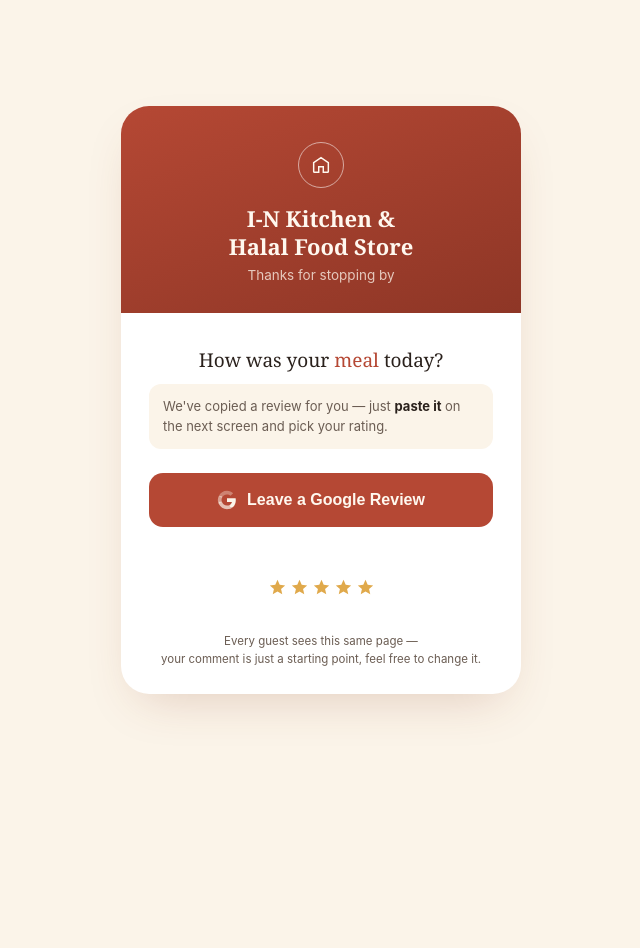
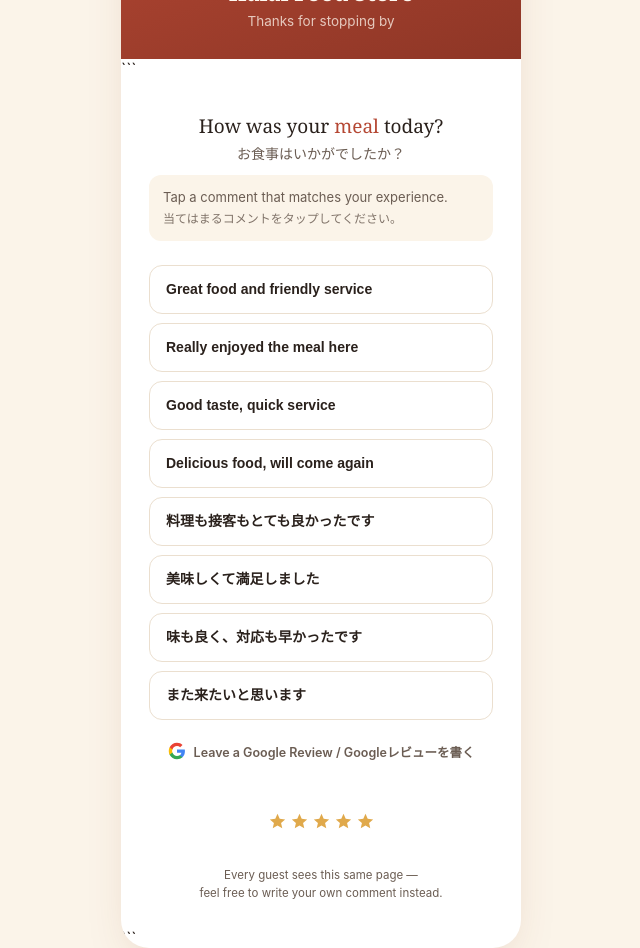
Before and after one commit to indsahilsharma-pixel/Review-page, a plain HTML site: page index.html in a window 1280 px wide. Shown: the whole page, without its empty margins (319-959 px from the left). Before the commit the page ends 800 px from the top, so only its background shows below. Drawn offline with Linux system fonts and the light colour scheme.

Commit message:
Update index.html

````diff
--- a/index.html
+++ b/index.html
@@ -94,6 +94,25 @@ margin-bottom: 10px;
 
 .prompt .accent { color: #B54834; }
 
+.prompt .jp,
+.hint .jp {
+display: block;
+font-family: ‘Manrope’, sans-serif;
+font-weight: 500;
+}
+
+.prompt .jp {
+font-size: 14px;
+color: #6B5D53;
+margin-top: 4px;
+}
+
+.hint .jp {
+font-size: 12px;
+margin-top: 3px;
+opacity: 0.85;
+}
+
 .hint {
 font-size: 13px;
 color: #6B5D53;
@@ -107,31 +126,48 @@ text-align: left;
 
 .hint strong { color: #2A211C; }
 
-.cta {
+.options {
+display: flex;
+flex-direction: column;
+gap: 9px;
+margin-bottom: 18px;
+}
+
+.opt {
+width: 100%;
+text-align: left;
+padding: 13px 16px;
+background: #FFFFFF;
+color: #2A211C;
+border: 1.5px solid #EBDFCF;
+border-radius: 13px;
+font-family: ‘Manrope’, sans-serif;
+font-size: 14px;
+line-height: 1.5;
+font-weight: 600;
+cursor: pointer;
+transition: transform 0.12s ease, border-color 0.12s ease, background 0.12s ease;
+}
+
+.opt:active {
+transform: scale(0.98);
+background: #FBF4E9;
+border-color: #B54834;
+}
+
+.google-cta {
 display: flex;
 align-items: center;
 justify-content: center;
-gap: 10px;
-width: 100%;
-padding: 17px 20px;
-background: #B54834;
-color: #FFF8EF;
-border: none;
-border-radius: 14px;
-font-family: ‘Manrope’, sans-serif;
-font-size: 16px;
-font-weight: 700;
-text-decoration: none;
-transition: transform 0.15s ease, background 0.15s ease;
-cursor: pointer;
+gap: 8px;
+padding-top: 4px;
 }
 
-.cta:active {
-transform: scale(0.97);
-background: #8E3626;
+.google-cta span {
+font-size: 12.5px;
+color: #6B5D53;
+font-weight: 600;
 }
-
-.cta svg { width: 20px; height: 20px; flex-shrink: 0; }
 
 .status {
 font-size: 12.5px;
@@ -171,17 +207,29 @@ line-height: 1.6;
       <p>Thanks for stopping by</p>
     </div>
 
+```
+<div class="body">
+  <p class="prompt">How was your <span class="accent">meal</span> today?<br><span class="jp">お食事はいかがでしたか？</span></p>
 
-<div class="body">
-  <p class="prompt">How was your <span class="accent">meal</span> today?</p>
+  <p class="hint">Tap a comment that matches your experience.<br><span class="jp">当てはまるコメントをタップしてください。</span></p>
 
-  <p class="hint">We've copied a review for you — just <strong>paste it</strong> on the next screen and pick your rating.</p>
+  <div class="options" id="options">
+    <button class="opt" data-text="Great food and friendly service">Great food and friendly service</button>
+    <button class="opt" data-text="Really enjoyed the meal here">Really enjoyed the meal here</button>
+    <button class="opt" data-text="Good taste, quick service">Good taste, quick service</button>
+    <button class="opt" data-text="Delicious food, will come again">Delicious food, will come again</button>
+    <button class="opt" data-text="料理も接客もとても良かったです">料理も接客もとても良かったです</button>
+    <button class="opt" data-text="美味しくて満足しました">美味しくて満足しました</button>
+    <button class="opt" data-text="味も良く、対応も早かったです">味も良く、対応も早かったです</button>
+    <button class="opt" data-text="また来たいと思います">また来たいと思います</button>
+  </div>
 
-  <button class="cta" id="reviewBtn">
-    <svg viewBox="0 0 24 24"><path fill="#FBF4E9" d="M22.56 12.25c0-.78-.07-1.53-.2-2.25H12v4.26h5.92c-.26 1.37-1.04 2.53-2.21 3.31v2.77h3.57c2.08-1.92 3.28-4.74 3.28-8.09z"/><path fill="#FBF4E9" d="M12 23c2.97 0 5.46-.98 7.28-2.66l-3.57-2.77c-.98.66-2.23 1.06-3.71 1.06-2.86 0-5.29-1.93-6.16-4.53H2.18v2.84C3.99 20.53 7.7 23 12 23z" opacity="0.7"/><path fill="#FBF4E9" d="M5.84 14.09c-.22-.66-.35-1.36-.35-2.09s.13-1.43.35-2.09V7.07H2.18C1.43 8.55 1 10.22 1 12s.43 3.45 1.18 4.93l2.85-2.22.81-.62z" opacity="0.5"/><path fill="#FBF4E9" d="M12 5.38c1.62 0 3.06.56 4.21 1.64l3.15-3.15C17.45 2.09 14.97 1 12 1 7.7 1 3.99 3.47 2.18 7.07l3.66 2.84c.87-2.6 3.3-4.53 6.16-4.53z" opacity="0.35"/>
+  <div class="google-cta">
+    <svg viewBox="0 0 24 24" width="18" height="18"><path fill="#4285F4" d="M22.56 12.25c0-.78-.07-1.53-.2-2.25H12v4.26h5.92c-.26 1.37-1.04 2.53-2.21 3.31v2.77h3.57c2.08-1.92 3.28-4.74 3.28-8.09z"/><path fill="#34A853" d="M12 23c2.97 0 5.46-.98 7.28-2.66l-3.57-2.77c-.98.66-2.23 1.06-3.71 1.06-2.86 0-5.29-1.93-6.16-4.53H2.18v2.84C3.99 20.53 7.7 23 12 23z"/><path fill="#FBBC05" d="M5.84 14.09c-.22-.66-.35-1.36-.35-2.09s.13-1.43.35-2.09V7.07H2.18C1.43 8.55 1 10.22 1 12s.43 3.45 1.18 4.93l2.85-2.22.81-.62z"/><path fill="#EA4335" d="M12 5.38c1.62 0 3.06.56 4.21 1.64l3.15-3.15C17.45 2.09 14.97 1 12 1 7.7 1 3.99 3.47 2.18 7.07l3.66 2.84c.87-2.6 3.3-4.53 6.16-4.53z"/>
     </svg>
-    Leave a Google Review
-  </button>
+    <span>Leave a Google Review / Googleレビューを書く</span>
+  </div>
+
 
   <p class="status" id="status"></p>
 
@@ -195,31 +243,32 @@ line-height: 1.6;
 </div>
 
 <div class="foot">
-  <p>Every guest sees this same page —<br>your comment is just a starting point, feel free to change it.</p>
+  <p>Every guest sees this same page —<br>feel free to write your own comment instead.</p>
 </div>
-
+```
 
   </div>
 
   <script>
     var REVIEW_URL = "https://search.google.com/local/writereview?placeid=ChIJuZ1yuh0RIWARkkoEJ2nr8Y8";
-    var REVIEW_TEXT = "Great food and service";
 
-    var btn = document.getElementById('reviewBtn');
+    var opts = document.querySelectorAll('.opt');
     var status = document.getElementById('status');
 
-    btn.addEventListener('click', async function() {
+    opts.forEach(function(opt) {
+      opt.addEventListener('click', async function() {
+        var text = opt.getAttribute('data-text');
         try {
-        await navigator.clipboard.writeText(REVIEW_TEXT);
+          await navigator.clipboard.writeText(text);
           status.textContent = "Copied! Opening Google review…";
         } catch (err) {
-        // Clipboard may fail on some browsers without user gesture context or permissions
           status.textContent = "Opening Google review…";
         }
         setTimeout(function() {
           window.location.href = REVIEW_URL;
         }, 400);
       });
+    });
   </script>
 
 </body>
````
Lines whose indentation alone changed are shown as unchanged.
